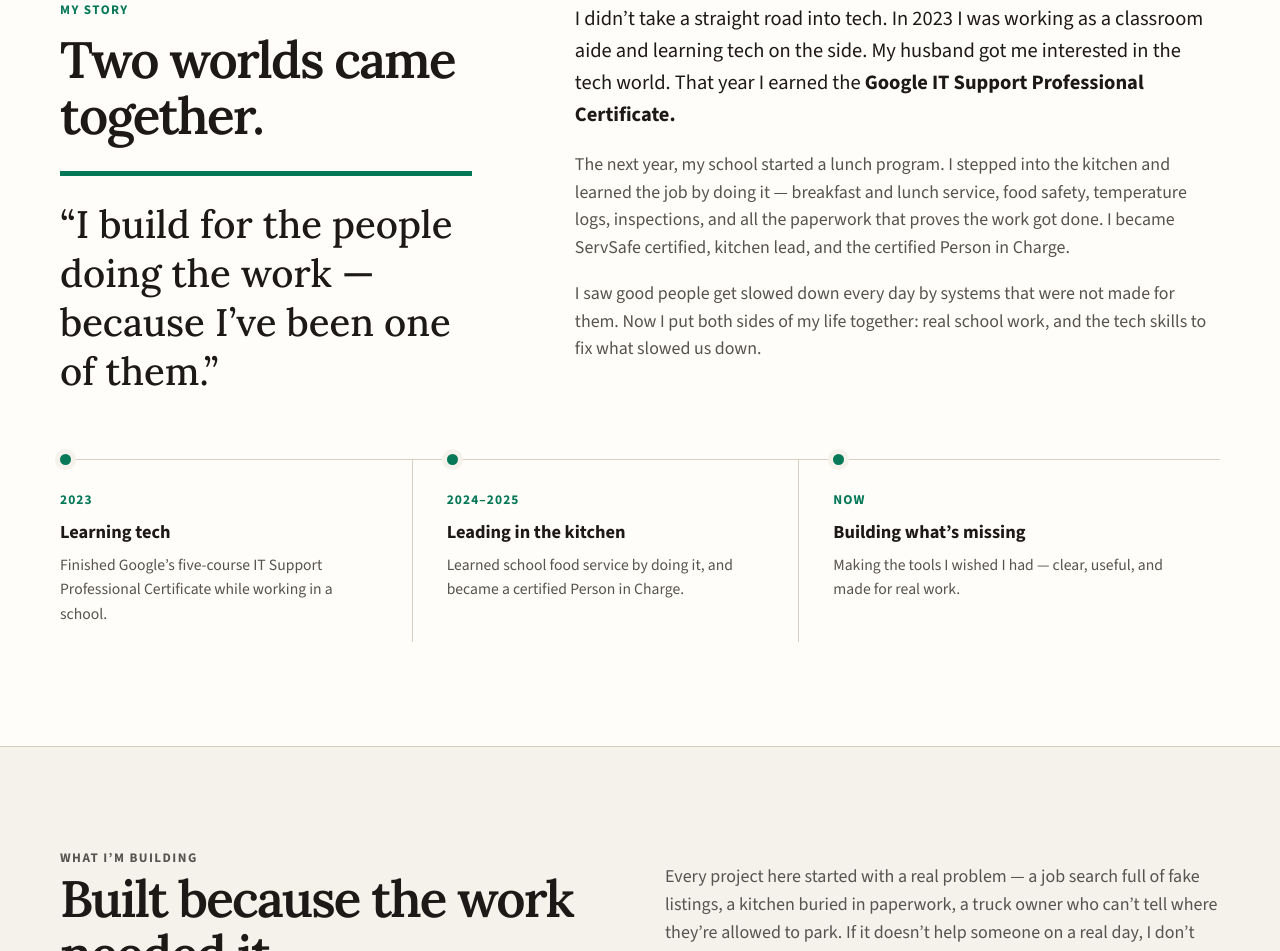
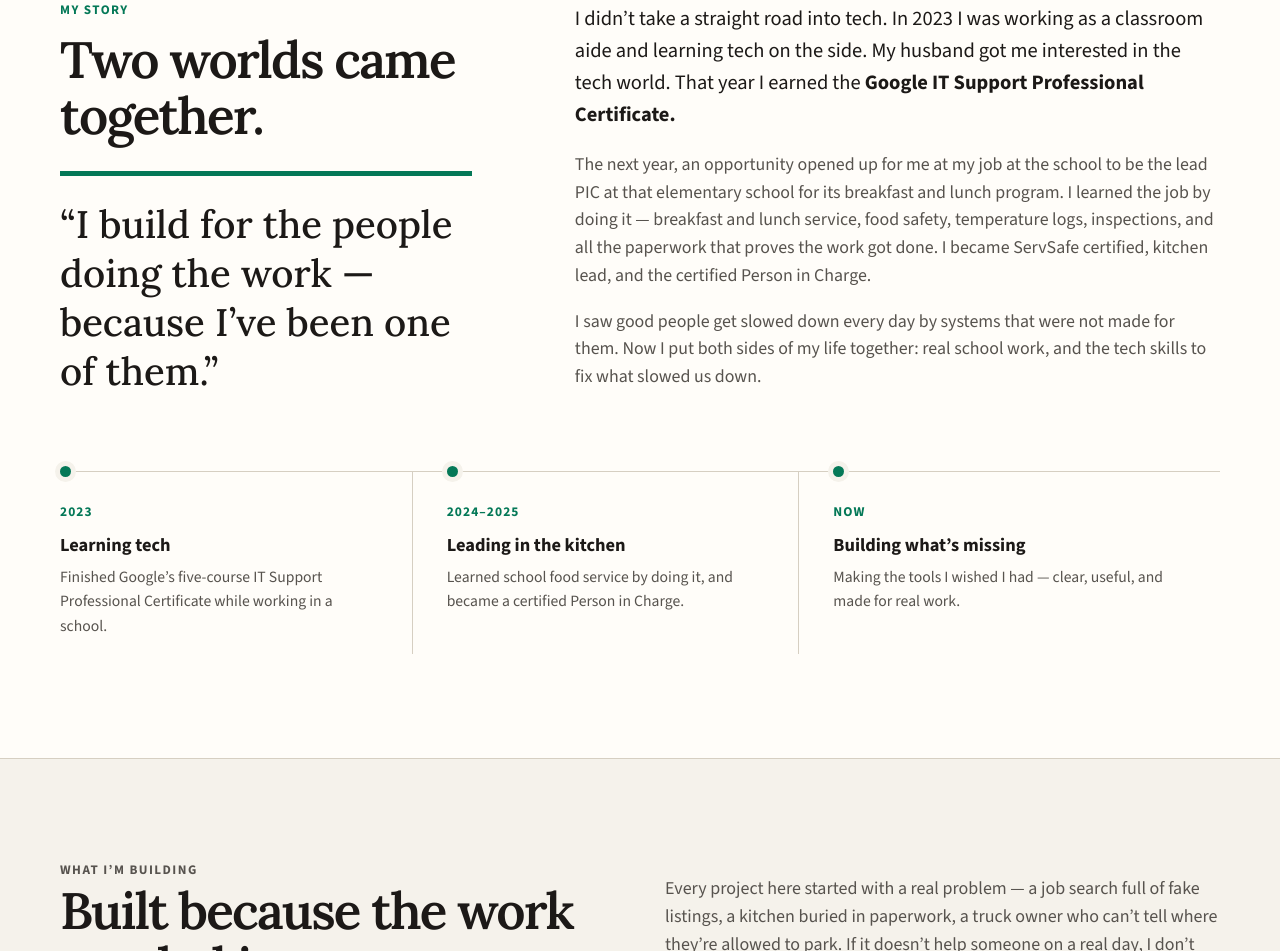
Before and after one commit to kelli-dotcom/kelli-dotcom.github.io, a plain HTML site: page index.html in a window 1280 px wide. Shown: the part 1160-2111 px from the top of the page. Drawn offline with nearby package versions, Linux system fonts and the light colour scheme.

Commit message:
progress

```diff
--- a/index.html
+++ b/index.html
@@ -485,7 +485,7 @@
         </div>
         <div class="story-copy">
           <p>I didn’t take a straight road into tech. In 2023 I was working as a classroom aide and learning tech on the side. My husband got me interested in the tech world. That year I earned the <strong>Google IT Support Professional Certificate.</strong></p>
-          <p>The next year, my school started a lunch program. I stepped into the kitchen and learned the job by doing it — breakfast and lunch service, food safety, temperature logs, inspections, and all the paperwork that proves the work got done. I became ServSafe certified, kitchen lead, and the certified Person in Charge.</p>
+          <p>The next year, an opportunity opened up for me at my job at the school to be the lead PIC at that elementary school for its breakfast and lunch program. I learned the job by doing it — breakfast and lunch service, food safety, temperature logs, inspections, and all the paperwork that proves the work got done. I became ServSafe certified, kitchen lead, and the certified Person in Charge.</p>
           <p>I saw good people get slowed down every day by systems that were not made for them. Now I put both sides of my life together: real school work, and the tech skills to fix what slowed us down.</p>
         </div>
       </div>
```
